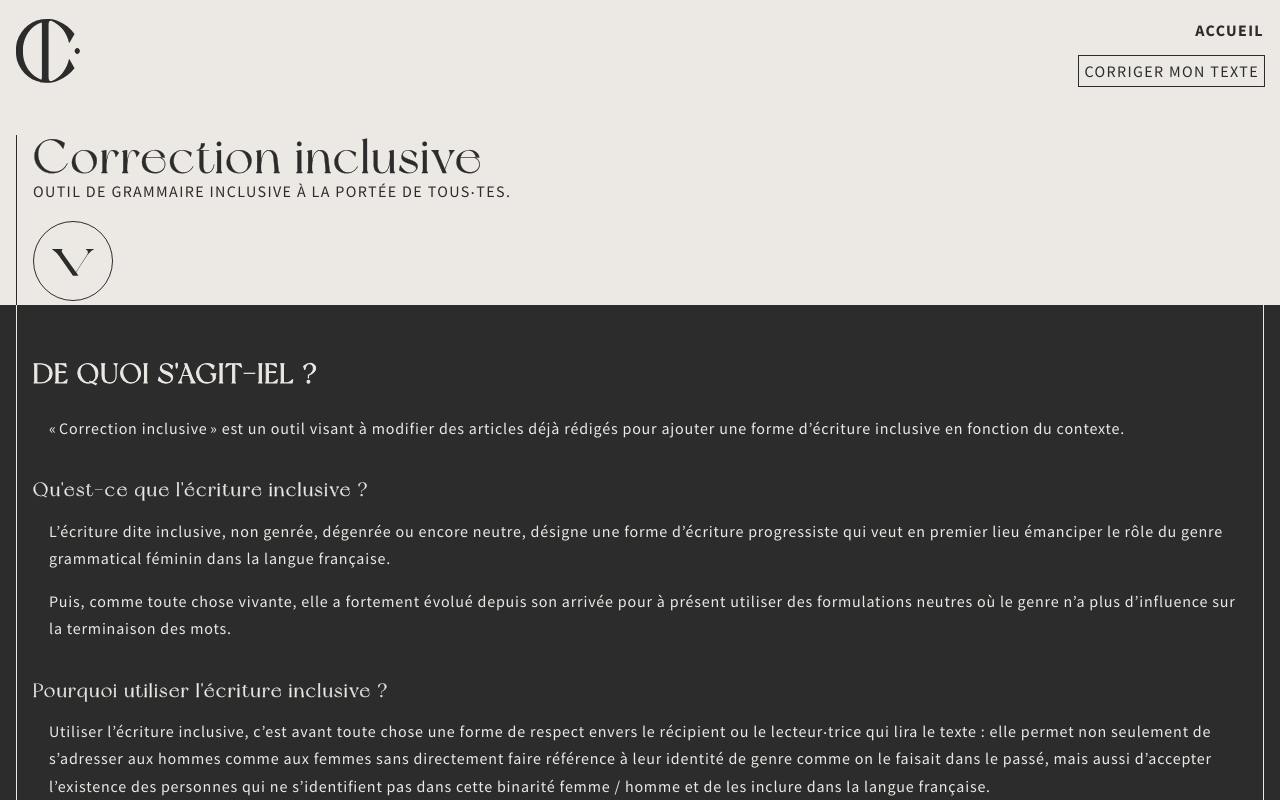
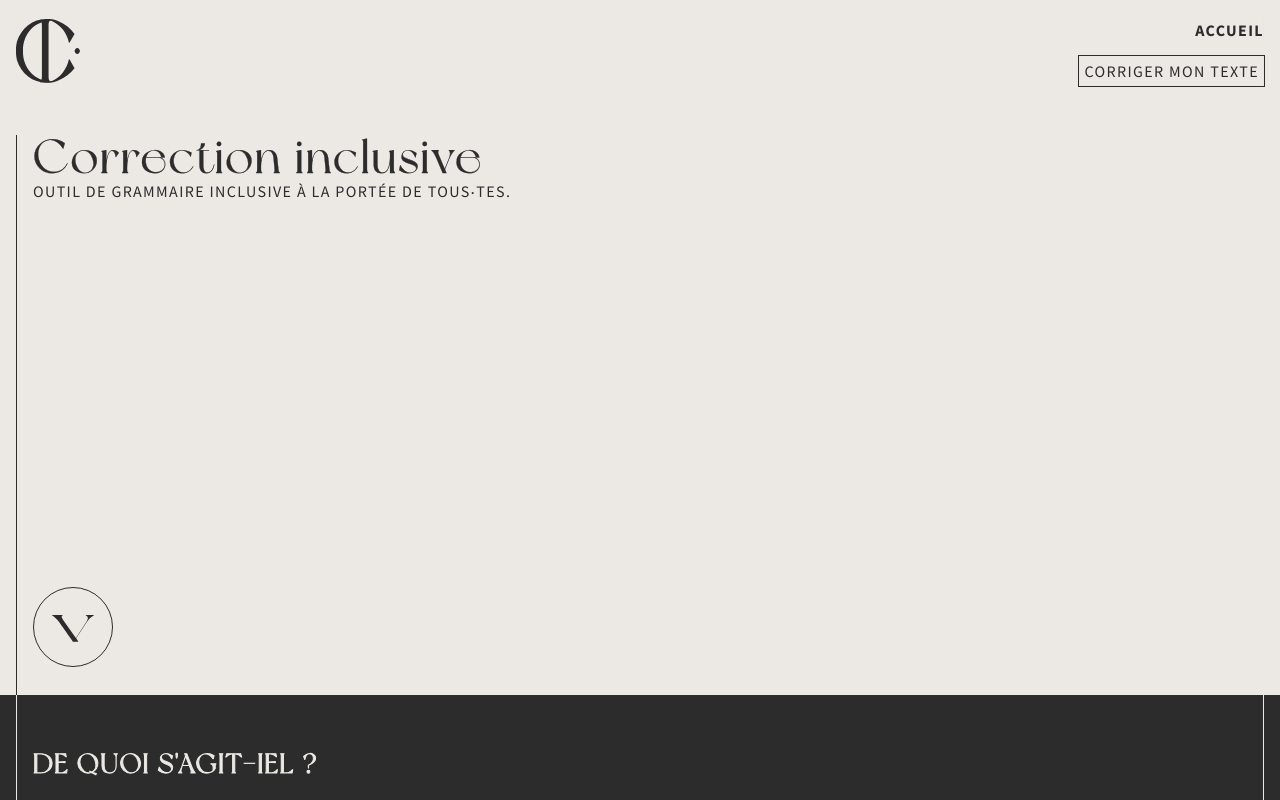
Before and after one commit to Tom-Delfosse/tfe-inclusive-writing, a Vue app in the folder inclusive_writing/: page / in a window 1280 px wide. Shown: the top 800 px of the page. Built offline with nearby package versions, Linux system fonts and the light colour scheme.

Commit message:
Header rework (/!\ not clean)

```diff
--- a/inclusive_writing/src/components/Header.vue
+++ b/inclusive_writing/src/components/Header.vue
@@ -17,6 +17,8 @@
   align-items: center;
   margin-top: $s-mob--small;
   margin-bottom: $s-mob--big;
+  height: auto;
+  max-height: 10vh;
 
   .nav{
     display: inline-flex;
--- a/inclusive_writing/src/views/Main.vue
+++ b/inclusive_writing/src/views/Main.vue
@@ -1,8 +1,11 @@
 <template>
 <div>
   <section class="section section--hero section--white">
+    <div class="titles-container">
+
     <h1 class="title title--big">Correction inclusive</h1>
     <p class="baseline">Outil de grammaire inclusive à la portée de&nbsp;tous‧tes.</p>
+    </div>
     <input type="image" src="/assets/img/svg/btn.svg" alt="Bouton permettant de visionner les autres parties du site.">
   </section>
   <main class="section section--main">
@@ -129,8 +132,24 @@
     height: 100%;
   }
 
-  &--about{
+  &--hero{
     position: relative;
+    height: 70vh;
+    // height: auto;
+    // max-height: 70vh;
+    display: flex;
+    flex-direction: column;
+    justify-content: space-between;
+    align-items: flex-start;
+
+    .titles-container{
+
+    }
+
+    input{
+      flex-grow: 0;
+      margin-bottom: $s-mob--medium;
+    }
   }
 
   &__content{
```
